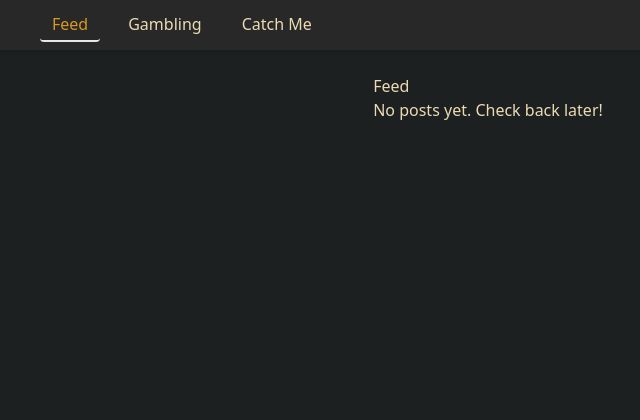
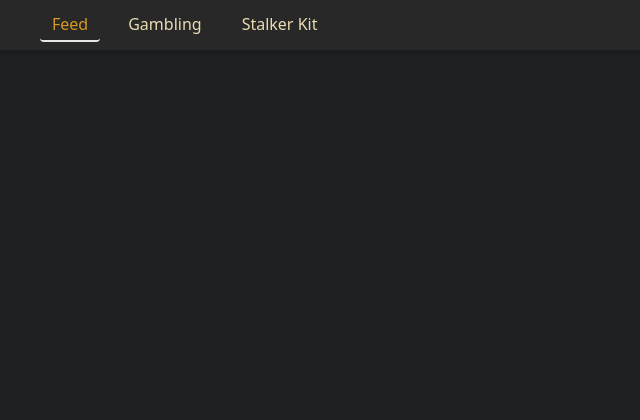
Before and after one commit to kirillwynn/kirillwynn.com, a Flask app: page /feed in a window 1280 px wide. Shown: the top 420 px of the page, without its empty margins (152-792 px from the left). Run offline with Flask 3, Linux system fonts and the light colour scheme; parts of the project's set-up code (start-up, migrations or seed data) failed here and were passed over; some libraries are stand-ins or nearby versions; some web fonts are replaced.

Commit message:
change names

```diff
--- a/app/templates/base.html
+++ b/app/templates/base.html
@@ -21,7 +21,7 @@
             </a>
             <a href="{{ url_for('catch_me') }}"
                 class="px-3 py-1 rounded {% if request.endpoint == 'catch_me' %}text-gruvbox-yellow border-b-2 border-gruvbox-yellow{% else %}text-gruvbox-fg hover:text-gruvbox-yellow{% endif %}">
-                Catch Me
+                Stalker Kit
             </a>
         </div>
     </nav>
--- a/app/templates/feed.html
+++ b/app/templates/feed.html
@@ -3,6 +3,5 @@
 {% block title %}Feed{% endblock %}
 
 {% block content %}
-    <h1>Feed</h1>
-    <p class="placeholder">No posts yet. Check back later!</p>
+
 {% endblock %}
--- a/app/templates/gambling.html
+++ b/app/templates/gambling.html
@@ -3,6 +3,5 @@
 {% block title %}Gambling{% endblock %}
 
 {% block content %}
-    <h1>Gambling</h1>
-    <p class="placeholder">Portfolios coming soon!</p>
+
 {% endblock %}
```
